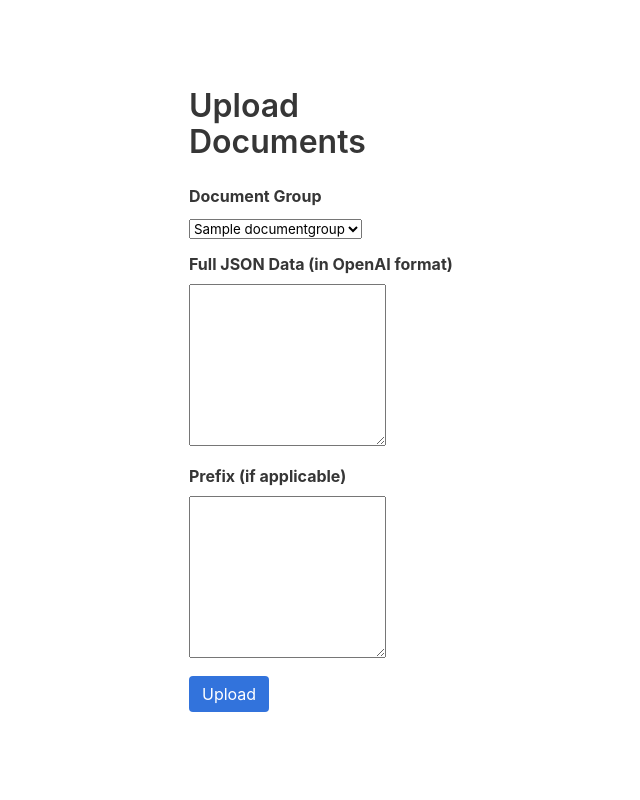
After one commit to milesmcc/DocumentSurvey, a Django app: template DocumentSurvey/app/templates/core/upload.html in a window 1280 px wide. The commit adds this page. Shown: the whole page, without its empty margins (316-956 px from the left). Run offline with Django 3.2, Linux system fonts and the light colour scheme; the template is opened without the code that fills it: values that come from a table or form of the project are taken from there, others are empty; tables that the repository leaves empty hold one stand-in row (values such as "Sample post"); some libraries are stand-ins or nearby versions.

Commit message:
Add upload page

```diff
--- a/DocumentSurvey/app/templates/core/authenticate.html
+++ b/DocumentSurvey/app/templates/core/authenticate.html
@@ -9,7 +9,6 @@
             <div class="container">
                 <div class="columns is-centered">
                     <div class="column is-5-tablet is-4-desktop is-3-widescreen">
-                        <form action="" class="box">
                         {% if error %}
                         <div class="notification is-danger">
                             {{error}}
@@ -18,7 +17,8 @@
                         <div class="field">
                             <label class="label">Enter Access Key</label>
                             <div class="control has-icons-left">
-                                    <input type="text" style="font-family: monospace;" placeholder="Enter Access Key" class="input" name="access-key">
+                                <input type="text" style="font-family: monospace;" placeholder="Enter Access Key"
+                                    class="input" name="access-key">
                                 <span class="icon is-small is-left">
                                     <i class="fa fa-lock"></i>
                                 </span>
@@ -29,7 +29,6 @@
                                 Authenticate
                             </button>
                         </div>
-                        </form>
                     </div>
                 </div>
             </div>
--- /dev/null
+++ b/DocumentSurvey/app/templates/core/upload.html
@@ -0,0 +1,51 @@
+{% extends 'core/base.html' %}
+
+{% block content %}
+
+<form method="POST">
+    {% csrf_token %}
+    <section class="hero is-fullheight">
+        <div class="hero-body">
+            <div class="container">
+                <div class="columns is-centered">
+                    <div class="column is-5-tablet is-4-desktop is-3-widescreen">
+                        {% if message %}
+                        <div class="notification is-success">
+                            {{message}}
+                        </div>
+                        {% endif %}
+                        <h1 class="title">Upload Documents</h1>
+                        <div class="field">
+                            <label class="label">Document Group</label>
+                            <div class="control has-icons-left">
+                                <select name="group">
+                                    {% for group in groups %}
+                                    <option value="{{group.id}}">{{group.name}}</option>
+                                    {% endfor %}
+                                </select>
+                            </div>
+                        </div>
+                        <div class="field">
+                            <label class="label">Full JSON Data (in OpenAI format)</label>
+                            <div class="control has-icons-left">
+                                <textarea name="json" required rows="10" columns="40"></textarea>
+                            </div>
+                        </div>
+                        <div class="field">
+                            <label class="label">Prefix (if applicable)</label>
+                            <div class="control has-icons-left">
+                                <textarea name="prefix" rows="10" columns="40"></textarea>
+                            </div>
+                        </div>
+                        <div class="field">
+                            <button class="button is-link" type="submit">
+                                Upload
+                            </button>
+                        </div>
+                    </div>
+                </div>
+            </div>
+        </div>
+    </section>
+</form>
+{% endblock %}
--- a/DocumentSurvey/app/urls.py
+++ b/DocumentSurvey/app/urls.py
@@ -5,5 +5,6 @@ from . import views
 urlpatterns = [
     path('', views.index),
     path('authenticate/', views.authenticate),
+    path('upload/', views.upload),
     path('document/', views.document),
 ]
```
Also changed, not shown: DocumentSurvey/app/views.py (+20 -0 lines). Lines whose indentation alone changed are shown as unchanged.
